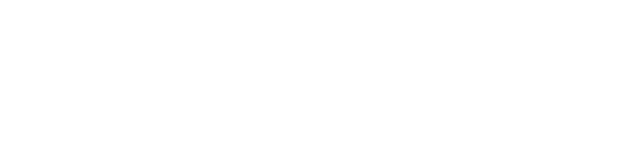
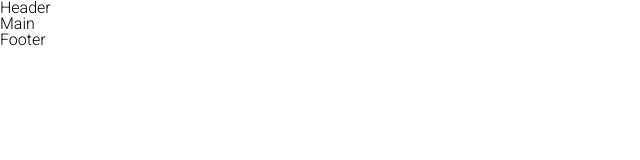
Before and after one commit to RomanKoriachko/shop-project1, a plain HTML site: page index.html in a window 1280 px wide. Shown: the whole page, without its empty margins (0-640 px from the left). Drawn offline with Linux system fonts and the light colour scheme.

Commit message:
add font roboto

```diff
--- a/index.html
+++ b/index.html
@@ -9,6 +9,8 @@
     <link rel="stylesheet" href="style.css">
 </head>
 <body>
-
+    <header class="header">Header</header>
+    <main class="main">Main</main>
+    <footer class="footer">Footer</footer>
 </body>
 </html>
--- a/style.css
+++ b/style.css
@@ -0,0 +1,9 @@
+@import url('https://fonts.googleapis.com/css2?family=Roboto:wght@300;700&display=swap');
+
+* {
+    box-sizing: border-box;
+}
+
+body {
+    font-family: 'Roboto', sans-serif;
+}
```
